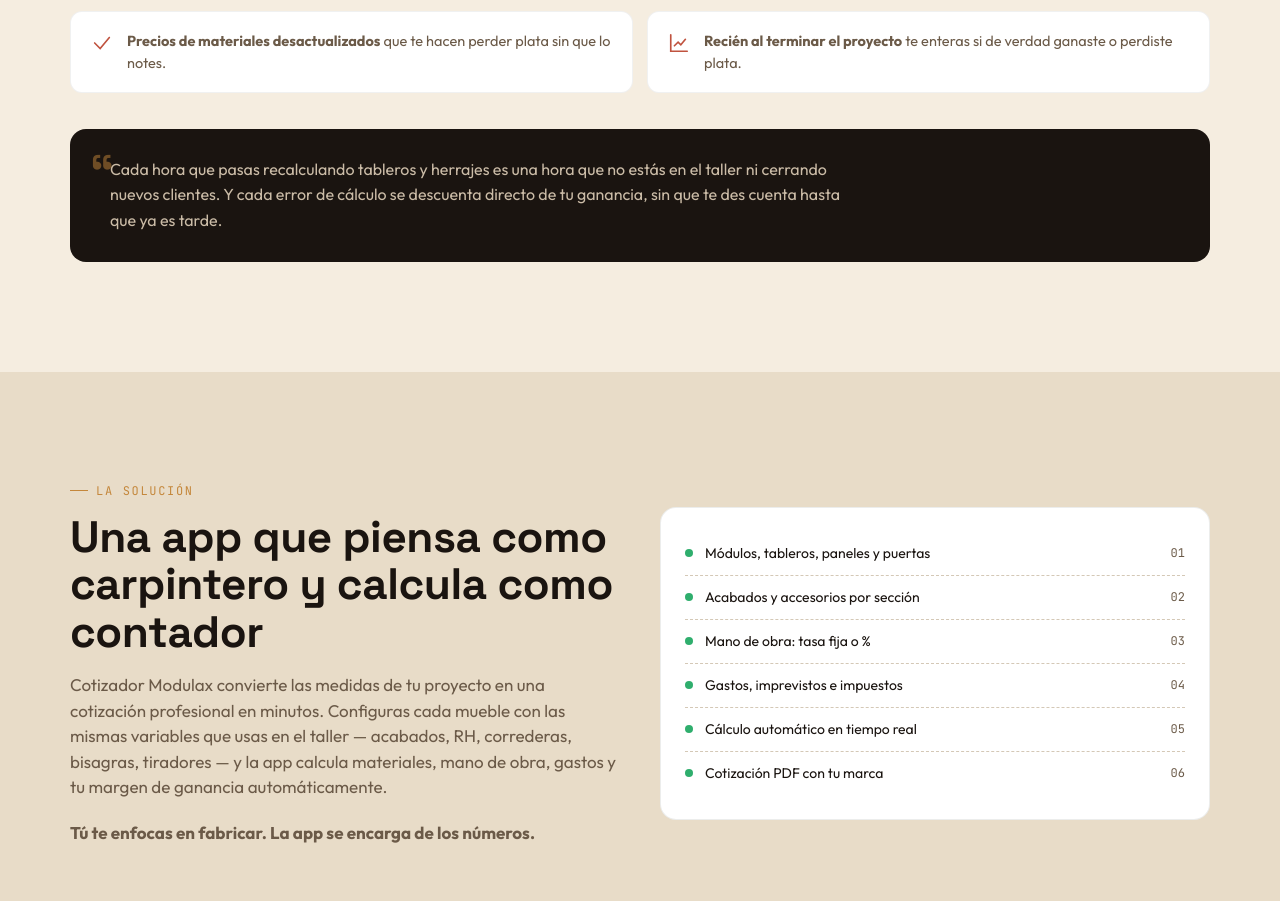
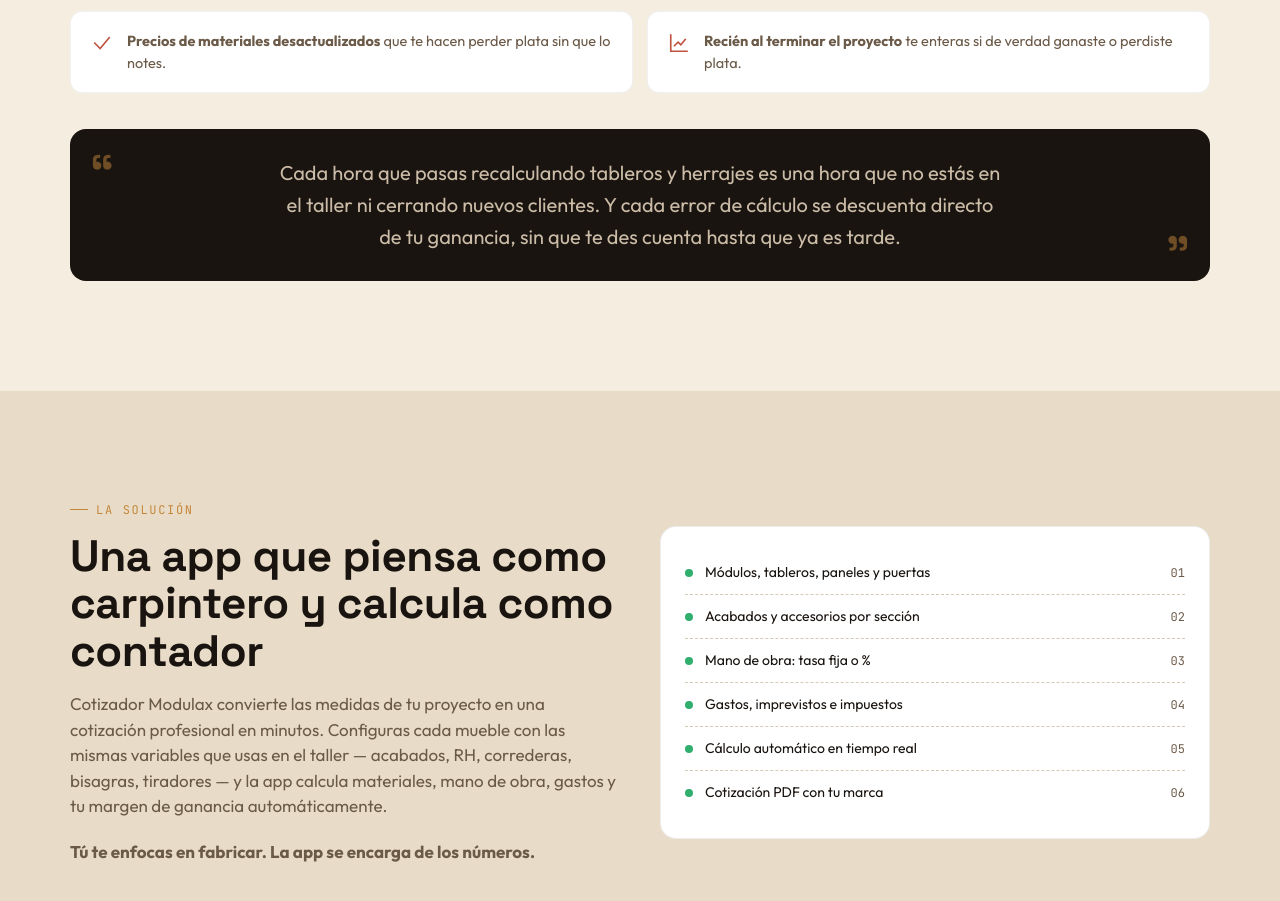
Before and after one commit to anthony-cs93/modulax-landing, a plain HTML site: page cotizador-modulax-landing.html in a window 1280 px wide. Shown: the part 1143-2044 px from the top of the page. Drawn offline with Linux system fonts and the light colour scheme.

Commit message:
Fix consequence-box: cerrar comillas, centrar texto justificado y agrandar fuente

```diff
--- a/cotizador-modulax-landing.html
+++ b/cotizador-modulax-landing.html
@@ -165,7 +165,8 @@ header{
   padding:28px 26px;position:relative;
 }
 .consequence-box::before{content:"“";position:absolute;top:6px;left:20px;font-family:var(--font-display);font-size:52px;color:var(--blue);opacity:.5;}
-.consequence-box p{font-size:16px;line-height:1.6;color:#CBBCA7;padding-left:14px;max-width:760px;}
+.consequence-box::after{content:"”";position:absolute;right:20px;bottom:0;font-family:var(--font-display);font-size:52px;color:var(--blue);opacity:.5;line-height:1;}
+.consequence-box p{font-size:20px;line-height:1.6;color:#CBBCA7;padding-left:14px;padding-right:14px;max-width:760px;margin-inline:auto;text-align:justify;text-align-last:center;text-align:center;}
 
 /* ---------- solucion ---------- */
 .sol-wrap{display:grid;gap:40px;align-items:center;}
```
